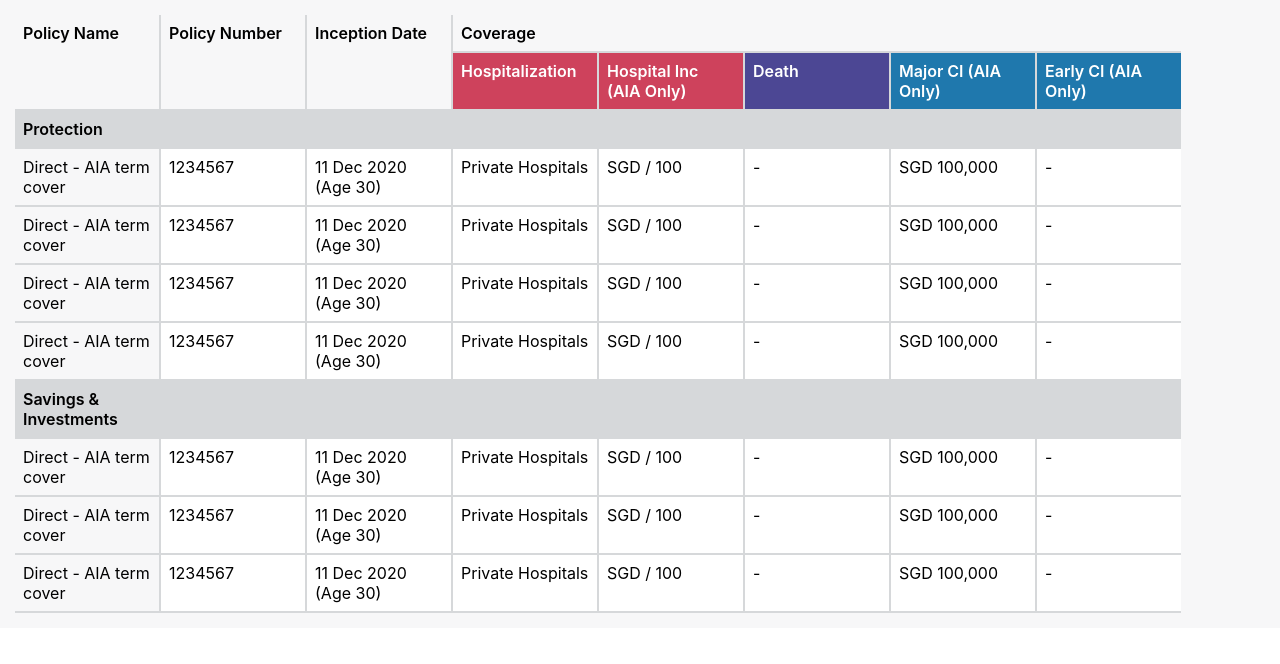
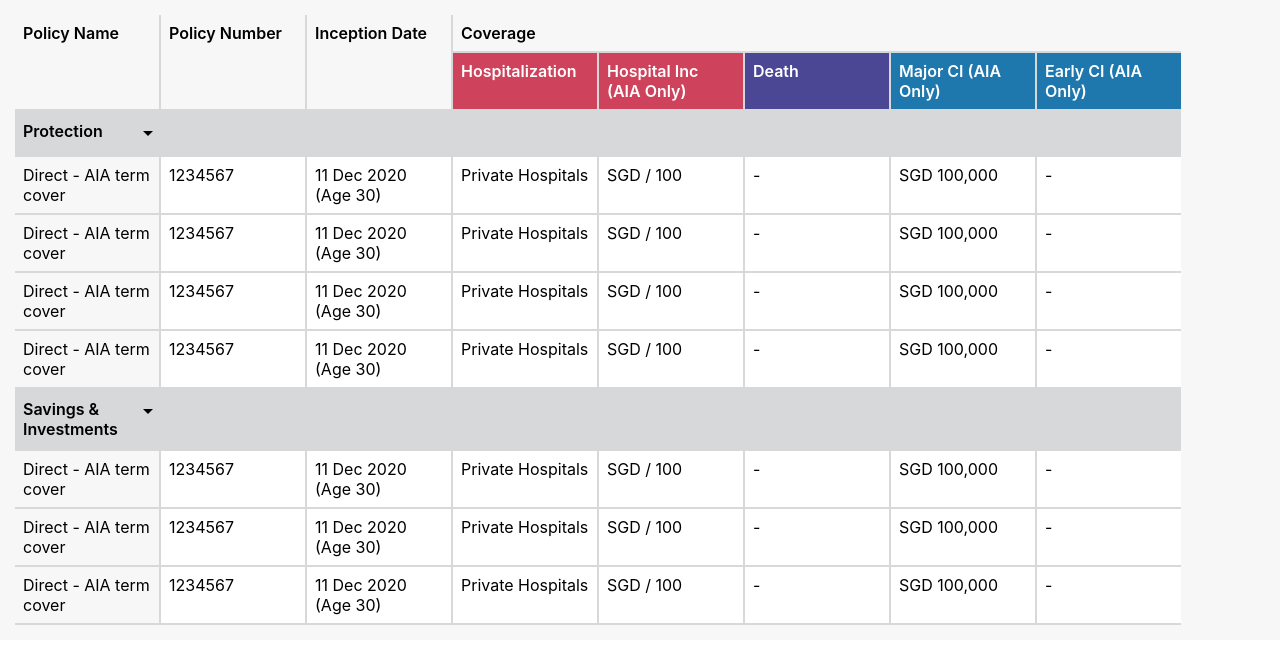
Before and after one commit to arifsoer/react-component, a React (Create React App) app: page / in a window 1280 px wide. Shown: the top 664 px of the page. Built offline with nearby package versions, Linux system fonts and the light colour scheme; the HTML template or start-up script is replaced by a standard one.

Commit message:
[ADD] category state

```diff
--- a/package.json
+++ b/package.json
@@ -3,6 +3,10 @@
   "version": "0.1.0",
   "private": true,
   "dependencies": {
+    "@emotion/react": "^11.10.4",
+    "@emotion/styled": "^11.10.4",
+    "@mui/icons-material": "^5.10.6",
+    "@mui/material": "^5.10.8",
     "@reduxjs/toolkit": "^1.8.5",
     "@testing-library/jest-dom": "^5.16.5",
     "@testing-library/react": "^13.4.0",
--- a/src/components/table/styled/styledComponent.ts
+++ b/src/components/table/styled/styledComponent.ts
@@ -41,6 +41,18 @@
     border-right: 0;
     background-color: #d6d8da;
     font-weight: 600;
+    display: flex;
+    justify-content: space-between;
+    padding-right: 0;
+  }
+  &.category:hover {
+    cursor: pointer;
+  }
+  &.category svg {
+    transition: transform 0.5s;
+  }
+  &.category svg.rotated {
+    transform: rotate(180deg);
   }
   &.category-extend {
     border-left: 0;
--- a/src/components/table/table.tsx
+++ b/src/components/table/table.tsx
@@ -1,4 +1,6 @@
+import { useEffect, useState } from "react";
 import lodash from "lodash";
+import ArrowDropDownIcon from "@mui/icons-material/ArrowDropDown";
 
 import { StyledTable, StyledTh, StyledTd } from "./styled/styledComponent";
 
@@ -7,7 +9,61 @@
   datas: ITableData[];
 }
 
+interface ICategoryCollapse {
+  category: string;
+  isCollapse: boolean;
+}
+
+interface IFilledData {
+  type: "category" | "value";
+  value: string | ITableData;
+}
+
 const Table = ({ headers, datas }: Props) => {
+  const [categoryCollapse, setCategoryCollapse] = useState<ICategoryCollapse[]>([]);
+  const [filledDatas, setFilledDatas] = useState<IFilledData[]>([]);
+
+  const onClickHandler = (category: string) => {
+    const changedIndex = categoryCollapse.findIndex((cc) => cc.category === category);
+    if (changedIndex >= 0) {
+      const newArr = [...categoryCollapse];
+      newArr[changedIndex].isCollapse = !newArr[changedIndex].isCollapse;
+      setCategoryCollapse(newArr);
+    }
+  };
+
+  const inialCalculation = () => {
+    const grouped = lodash.groupBy(datas, (dt: ITableData) => dt.category);
+    // TODO : may be can't use lodash
+    const tempFilledDatas: IFilledData[] = [];
+    const initCategoryCollapse: ICategoryCollapse[] = [];
+    for (const key in grouped) {
+      if (Object.prototype.hasOwnProperty.call(grouped, key)) {
+        const els = grouped[key];
+        tempFilledDatas.push({
+          type: "category",
+          value: key,
+        });
+        initCategoryCollapse.push({
+          category: key,
+          isCollapse: false,
+        });
+        els.forEach((el) => {
+          tempFilledDatas.push({
+            type: "value",
+            value: el,
+          });
+        });
+      }
+    }
+    setFilledDatas(tempFilledDatas);
+    setCategoryCollapse(initCategoryCollapse);
+  };
+
+  useEffect(() => {
+    inialCalculation();
+  }, []);
+
   // Header Handle
   const orderedKey: string[] = [];
   let level = 1;
@@ -43,30 +99,23 @@
   });
 
   // Data Handle
-  const grouped = lodash.groupBy(datas, (dt: ITableData) => dt.category);
-  const filledDatas: { type: "category" | "value"; value: string | ITableData }[] = [];
-  for (const key in grouped) {
-    if (Object.prototype.hasOwnProperty.call(grouped, key)) {
-      const els = grouped[key];
-      filledDatas.push({
-        type: "category",
-        value: key,
-      });
-      els.forEach((el) => {
-        filledDatas.push({
-          type: "value",
-          value: el,
-        });
-      });
-    }
-  }
   const columnLength = datas.length > 0 ? Object.keys(datas[0]).length : 0;
   const bodyTable: JSX.Element[] = [];
   filledDatas.forEach((fd, ind) => {
     if (fd.type === "category") {
+      const catState = categoryCollapse.find((cc) => cc.category === fd.value);
+      let iconClass = "";
+      if (catState) {
+        iconClass = catState.isCollapse ? "rotated" : "";
+      }
       bodyTable.push(
         <tr key={fd.type + ind}>
-          <StyledTd className='category'>{fd.value as string}</StyledTd>
+          <StyledTd
+            className='category'
+            onClick={() => onClickHandler(catState !== undefined ? catState.category : "")}
+          >
+            {fd.value as string} {<ArrowDropDownIcon className={iconClass} />}
+          </StyledTd>
           <StyledTd className='category-extend' colSpan={columnLength - 1}></StyledTd>
         </tr>,
       );
@@ -79,7 +128,6 @@
       bodyTable.push(<tr key={fd.type + ind}>{cels}</tr>);
     }
   });
-  console.log(bodyTable);
 
   return (
     <StyledTable>
```
Also changed, not shown: 1 other file (tests, documents, lock files or other folders).
